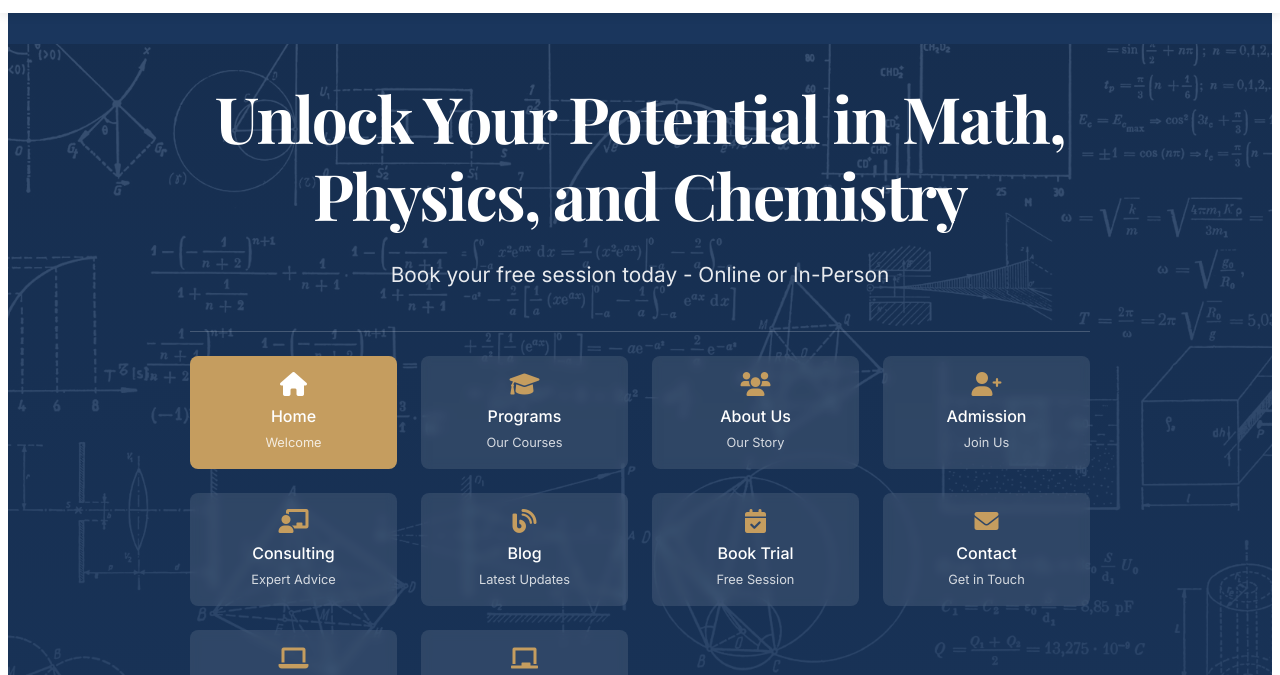
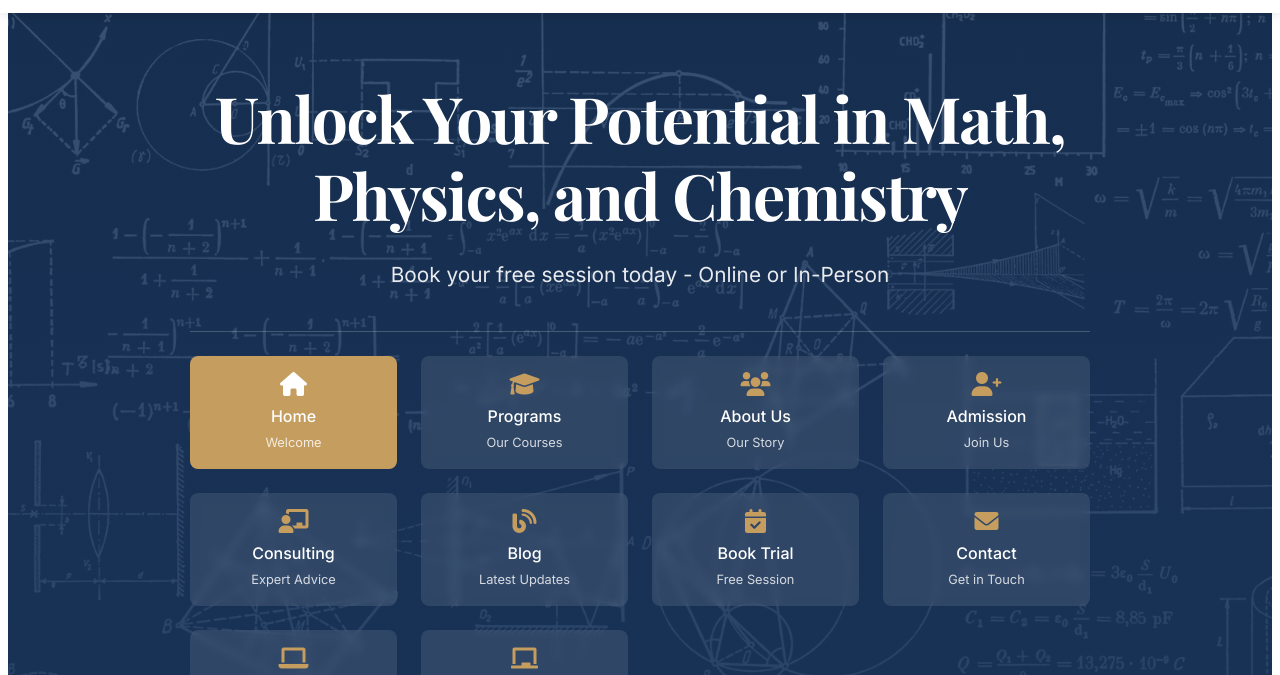
Before and after one commit to Adams-Robert/mathematika, a plain HTML site: page index.html in a window 1280 px wide. Shown: the part 79-754 px from the top of the page. Drawn offline with nearby package versions, Linux system fonts and the light colour scheme.

Commit message:
Update index.html

```diff
--- a/index.html
+++ b/index.html
@@ -90,7 +90,7 @@
 
         .hero-background {
             position: absolute;
-            height: 825px;
+            height: 890px;
             background-repeat: no-repeat;
             background-size: cover;
             object-fit: cover;
```
